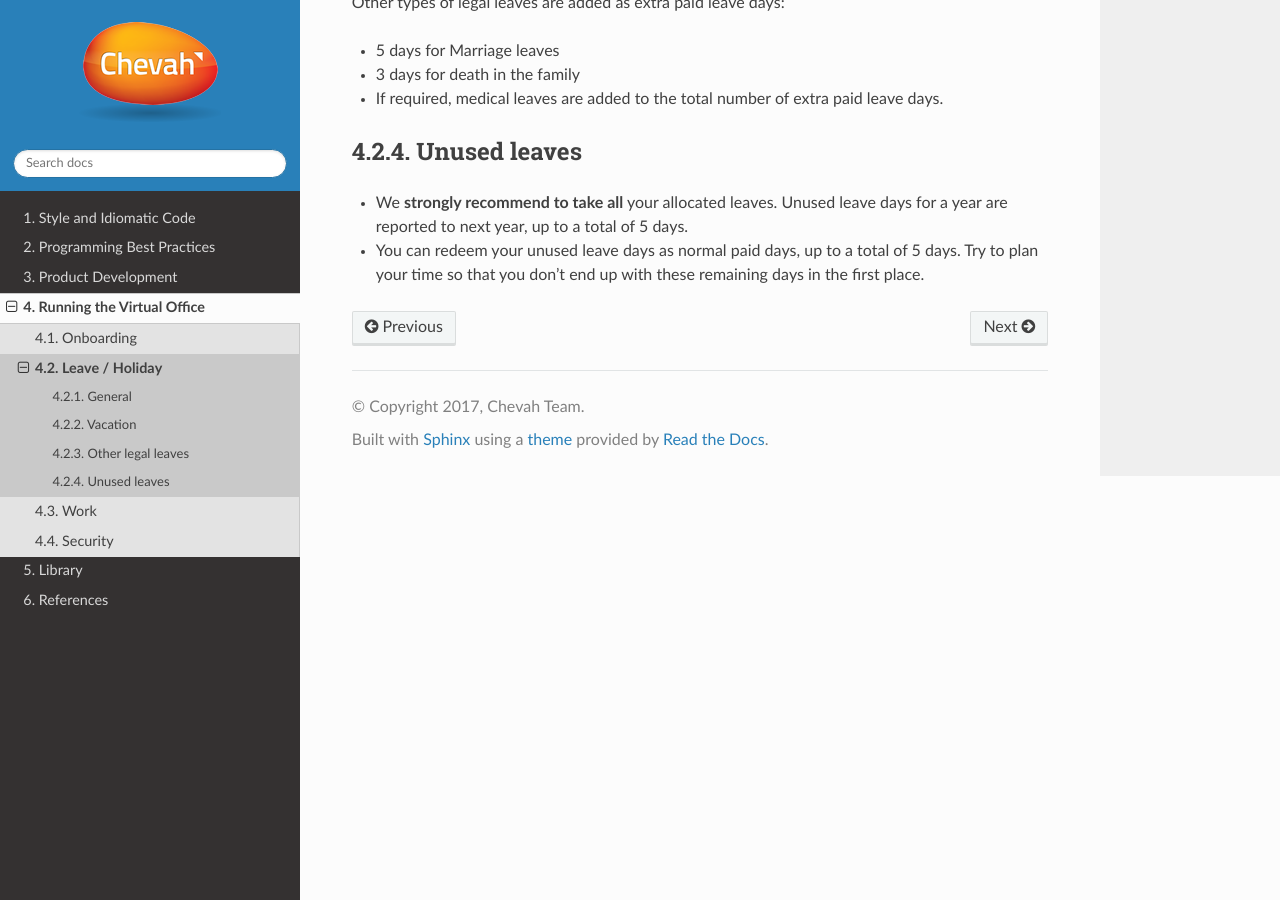
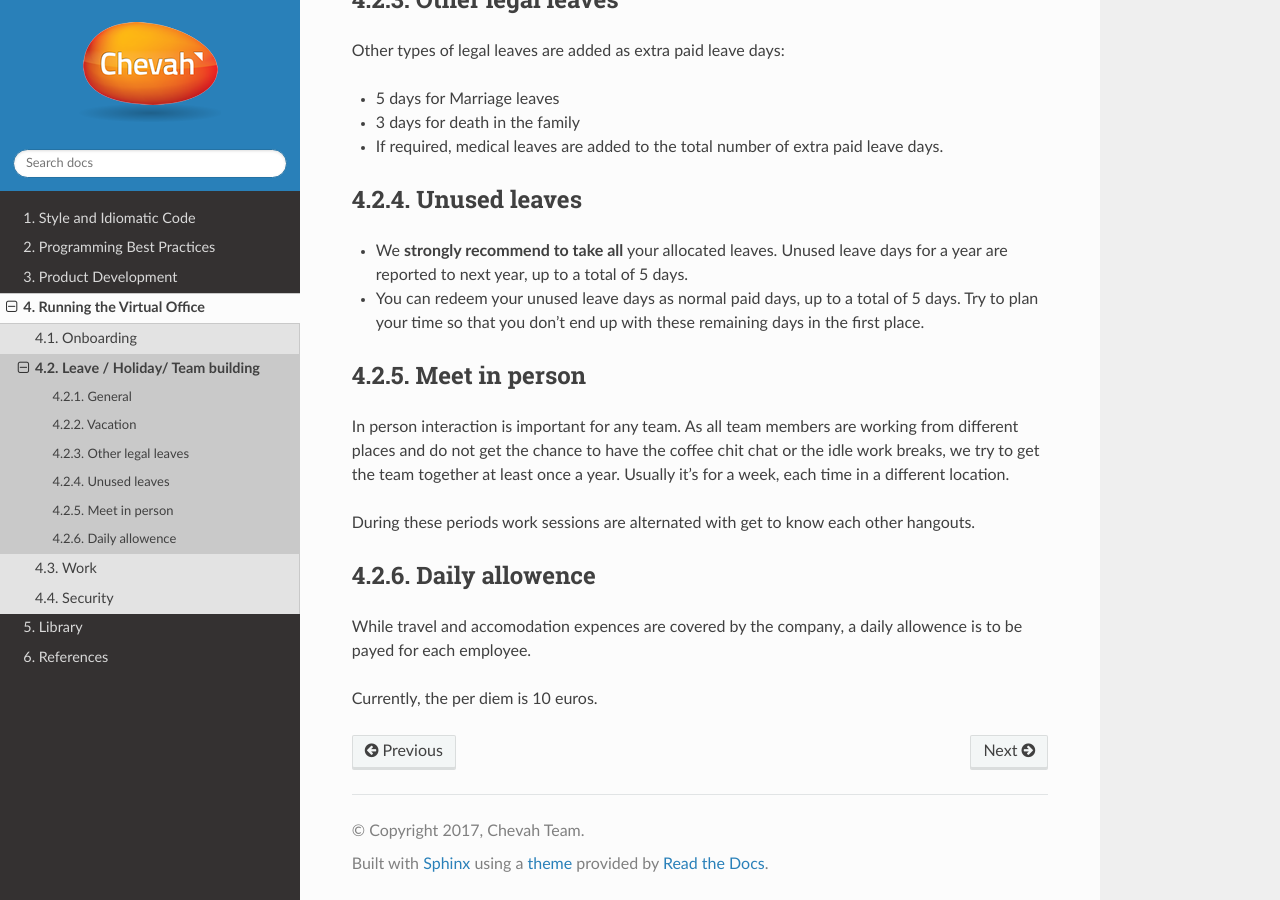
Before and after one commit to chevah/geck, a Sphinx documentation site: the page built from docs/office/leave.rst, in a window 1280 px wide and 900 px high, scrolled down 1069 px. Built offline with Sphinx 7.4.7 and the Read the Docs theme 2.0.0, drawn with Linux system fonts in a browser that asks for light colours; some of the changed text lies outside the part shown.

Commit message:
Add per diem details.

```diff
--- a/docs/office/leave.rst
+++ b/docs/office/leave.rst
@@ -1,5 +1,5 @@
-Leave / Holiday
-###############
+Leave / Holiday/ Team building
+##############################
 
 .. contents::
 
@@ -74,3 +74,25 @@ Unused leaves
   up to a total of 5 days.
   Try to plan your time so that you don't end up
   with these remaining days in the first place.
+
+
+Meet in person
+==============
+
+In person interaction is important for any team.
+As all team members are working from different places and do not
+get the chance to have the coffee chit chat or the idle work breaks,
+we try to get the team together at least once a year.
+Usually it's for a week, each time in a different location.
+
+During these periods work sessions are alternated with get to know each other
+hangouts.
+
+
+Daily allowence
+===============
+
+While travel and accomodation expences are covered by the
+company, a daily allowence is to be payed for each employee.
+
+Currently, the per diem is 10 euros.
```
